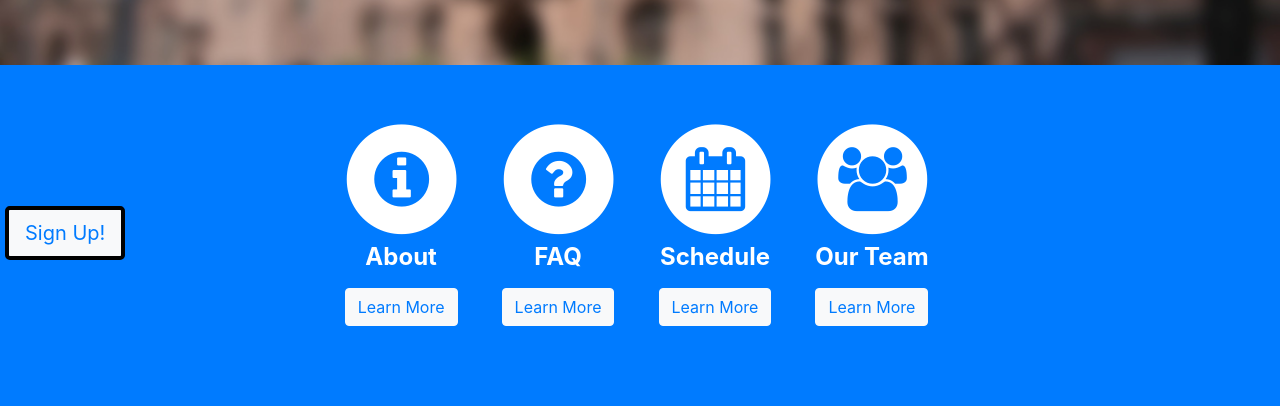
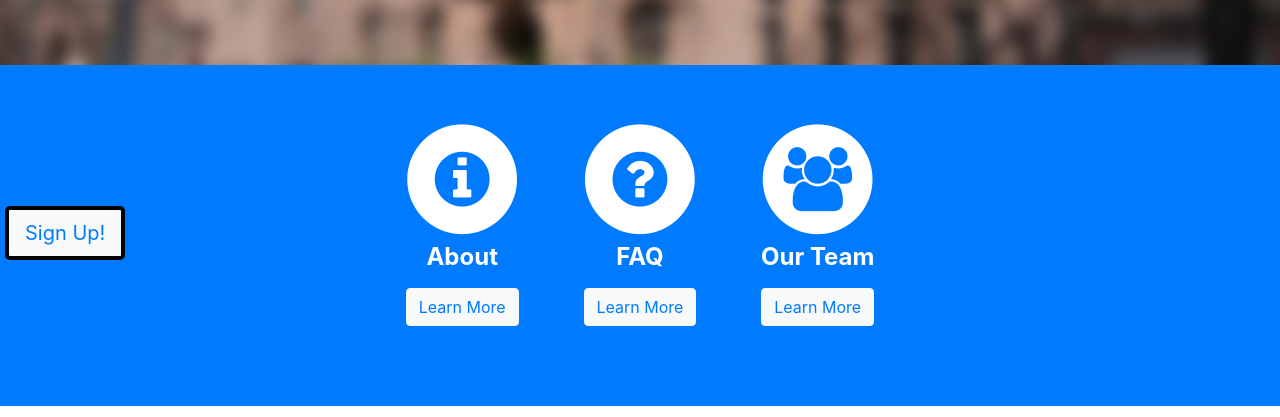
Before and after one commit to ayeshaali/hacktrinVI, a website with bundled scripts: page index.html in a window 1280 px wide. Shown: the part 535-952 px from the top of the page. Built offline with nearby package versions, Linux system fonts and the light colour scheme.

Commit message:
final touches

```diff
--- a/css/stylish-portfolio.css
+++ b/css/stylish-portfolio.css
@@ -228,7 +228,6 @@ hr.small {
 
   .services {
     padding: 50px 0;
-    padding-left: 150px;
   }
 
   .service-item {
--- a/index.html
+++ b/index.html
@@ -97,7 +97,7 @@
             <div class="row">
               <div class="col-md-1"></div>
 
-
+              <div class="col-md-2 col-sm-6"></div>
               <div class="col-md-2 col-sm-6">
                 <div class="service-item">
                   <span class="fa-stack fa-4x">
@@ -129,7 +129,7 @@
                   </button>
                 </div>
               </div>
-              <div class="col-md-2 col-sm-6">
+              <!-- <div class="col-md-2 col-sm-6">
                 <div class="service-item">
                   <span class="fa-stack fa-4x">
                     <i class="fa fa-circle fa-stack-2x"></i>
@@ -143,7 +143,7 @@
                     <a class="js-scroll-trigger" href="#schedule">Learn More</a>
                   </button>
                 </div>
-              </div>
+              </div> -->
               <div class="col-md-2 col-sm-6">
                 <div class="service-item">
                   <span class="fa-stack fa-4x">
```
